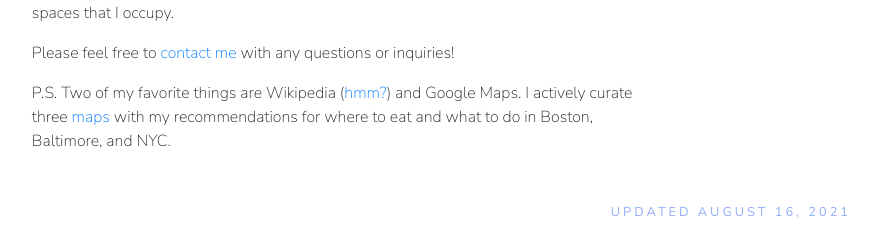
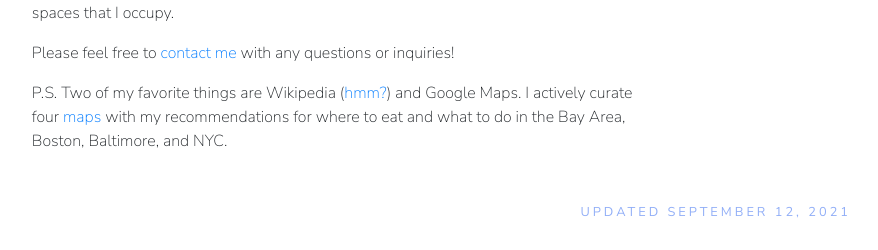
Before and after one commit to smhurwitz/smhurwitz.github.io, a Jekyll site: the page built from index.html, in a window 1280 px wide. Shown: the part 1280-1530 px from the top of the page, without its empty margins (301-1179 px from the left). Built offline with Jekyll 4.4.1, drawn with Linux system fonts in a browser that asks for light colours; nearby versions of some CDN libraries.

Commit message:
Add Bay Area map!

```diff
--- a/index.html
+++ b/index.html
@@ -25,9 +25,9 @@ title: About Me
 
     <p>Please feel free to <a href="contact.html">contact me</a> with any questions or inquiries!</p>
 
-    <p>P.S. Two of my favorite things are Wikipedia (<a href="https://en.wikipedia.org/wiki/Timeline_of_the_far_future" target="_blank">hmm?</a>) and Google Maps. I actively curate three <a href="maps.html">maps</a> with my recommendations for where to eat and what to do in Boston, Baltimore, and NYC.</p>
+    <p>P.S. Two of my favorite things are Wikipedia (<a href="https://en.wikipedia.org/wiki/Timeline_of_the_far_future" target="_blank">hmm?</a>) and Google Maps. I actively curate four <a href="maps.html">maps</a> with my recommendations for where to eat and what to do in the Bay Area, Boston, Baltimore, and NYC.</p>
 
   </div>
 </main>
 
-<footer>Updated August 16, 2021</footer>
+<footer>Updated September 12, 2021</footer>
```
Also changed, not shown: maps.html (+10 -4 lines).
